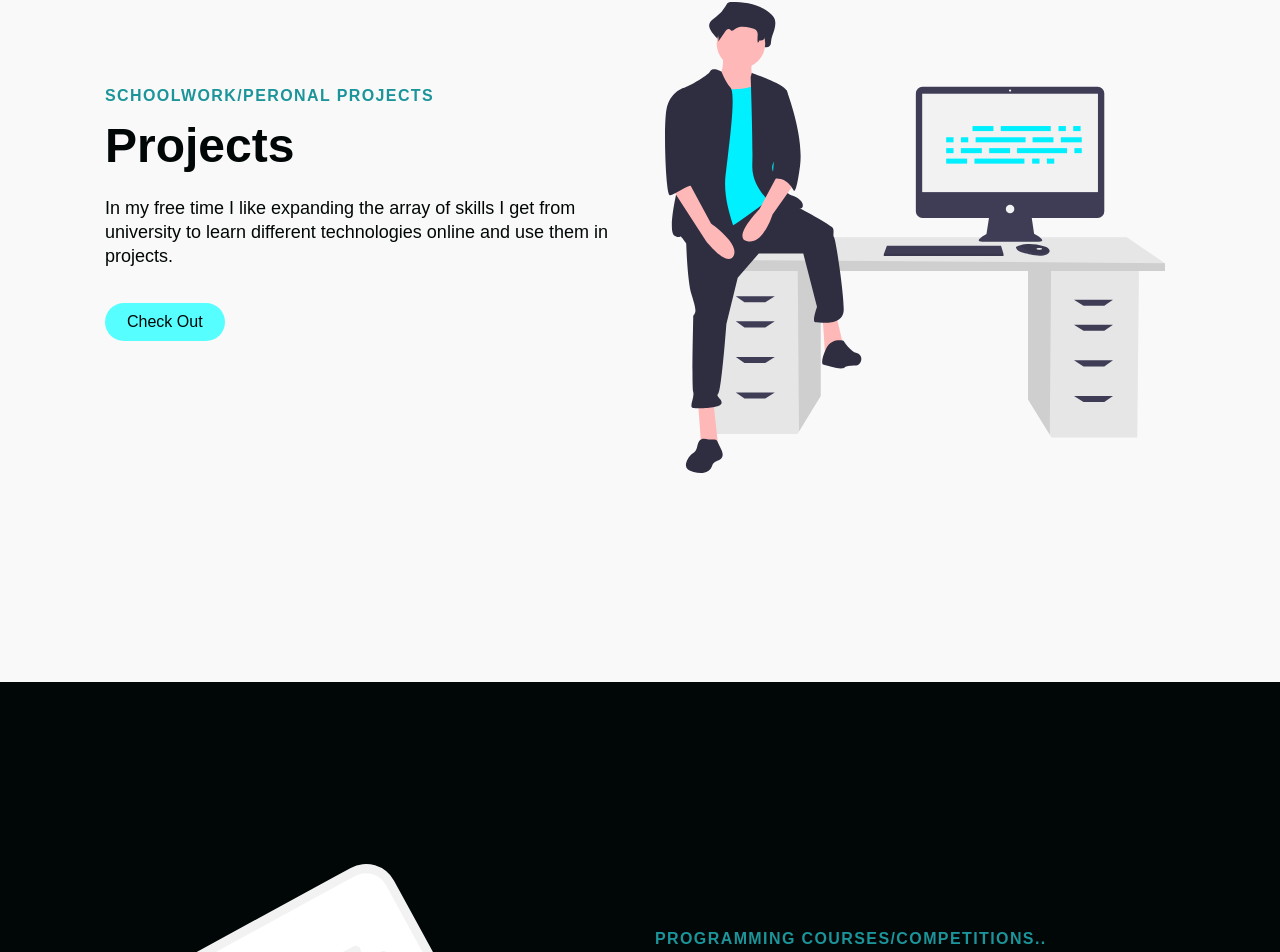
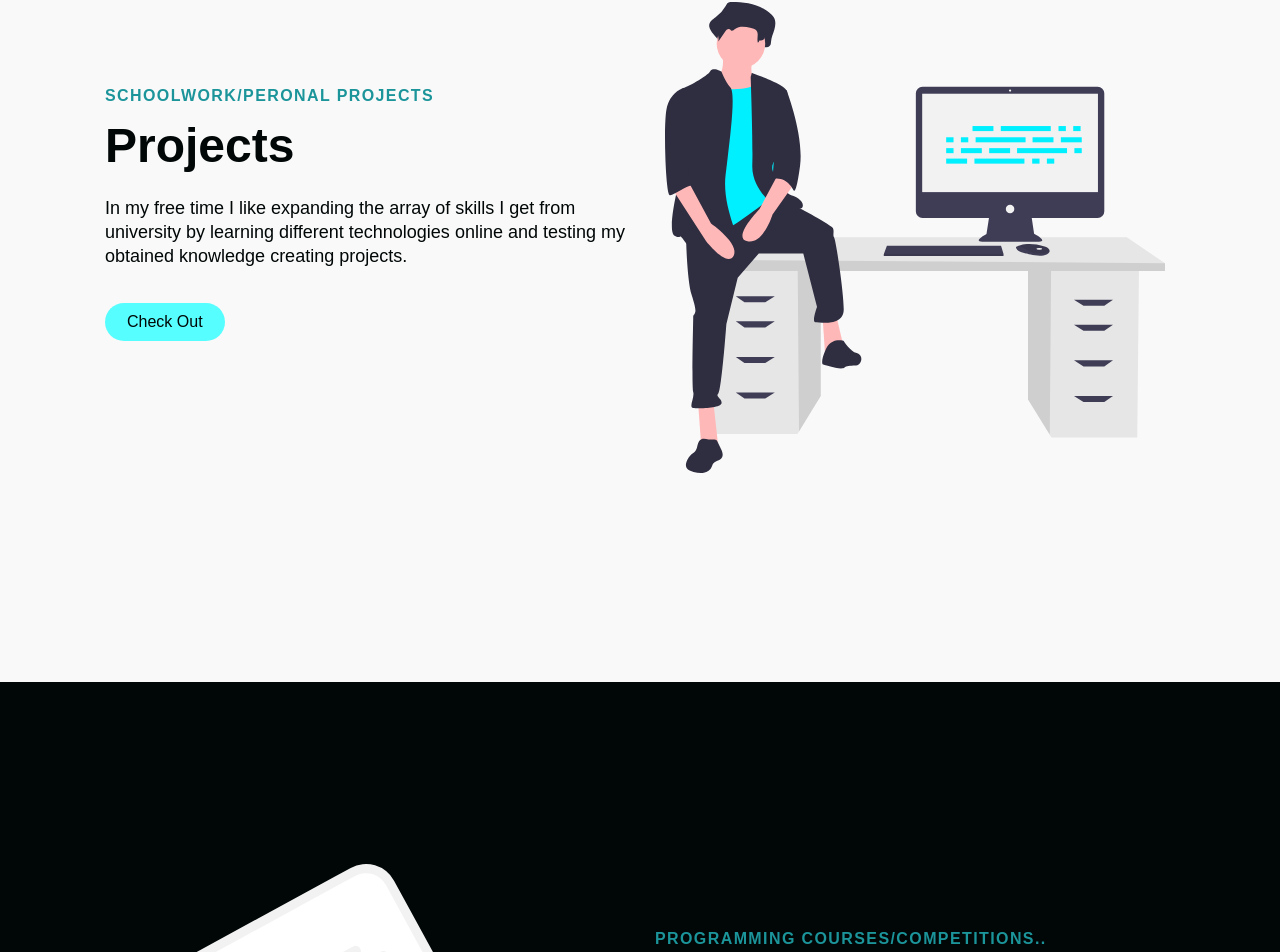
Before and after one commit to PaulVLAD22/PortfolioWebsite, a React (Create React App) app: page / in a window 1280 px wide. Shown: the part 2638-3590 px from the top of the page. Built offline with nearby package versions, Linux system fonts and the light colour scheme; a web font is replaced by a local one.

Commit message:
Update Data.js

```diff
--- a/src/components/InfoSection/Data.js
+++ b/src/components/InfoSection/Data.js
@@ -20,7 +20,7 @@ export const homeObjTwo = {
   lightTextDesc:false,
   topLine:'Schoolwork/Peronal Projects',
   headline:'Projects',
-  description:'In my free time I like expanding the array of skills I get from university to learn different technologies online and use them in projects.',
+  description:'In my free time I like expanding the array of skills I get from university by learning different technologies online and testing my obtained knowledge creating projects.',
   buttonLabel:'Check Out',
   imgStart:false,
   img: require('../../images/svg-5.svg').default,
```
